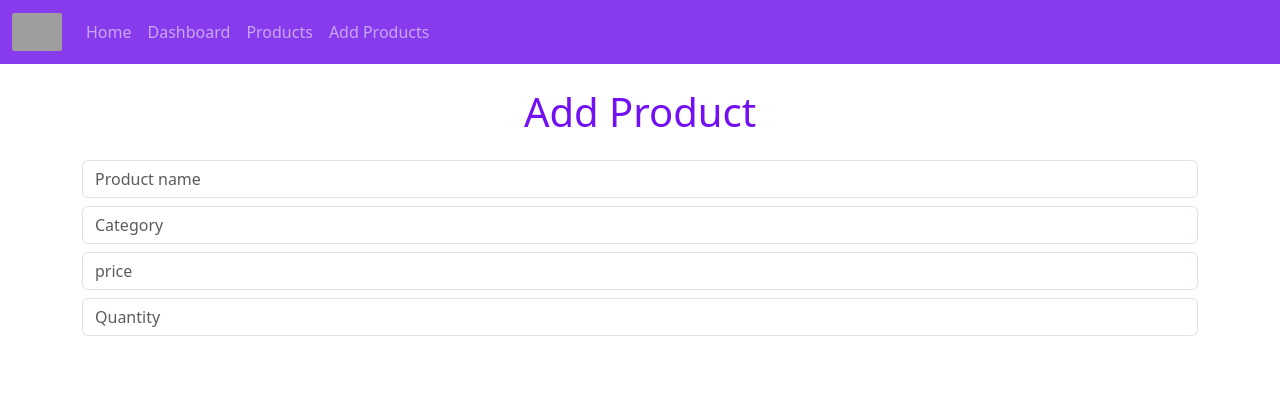
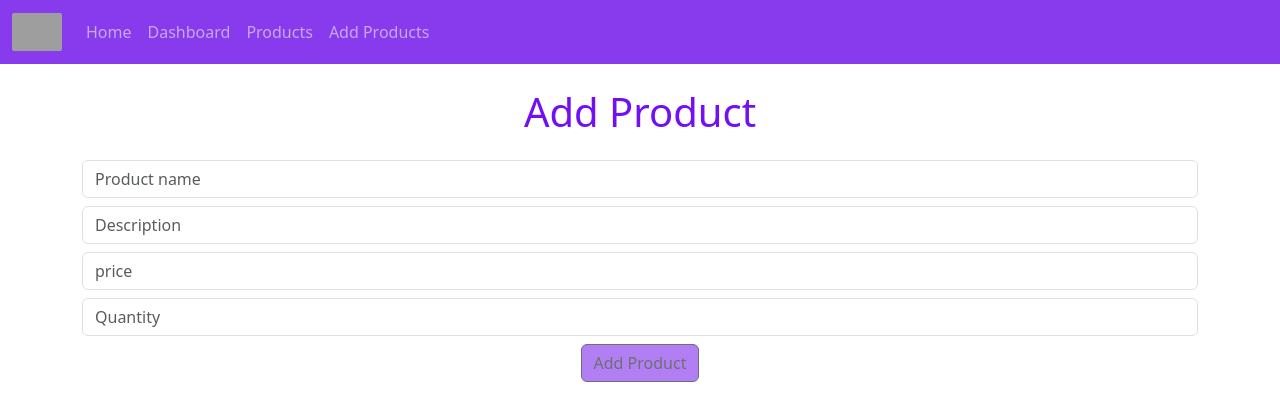
Before and after one commit to Jp8125/inv_sys, an Angular app: page /add in a window 1280 px wide. Shown: the top 420 px of the page. Built offline with nearby package versions, Linux system fonts and the light colour scheme; grey boxes are pictures that could not be loaded.

Commit message:
validation added

```diff
--- a/src/app/product/add/add.component.html
+++ b/src/app/product/add/add.component.html
@@ -1,16 +1,43 @@
 <div class="container">
-  <h1 class="text-center my-4  headings">Add Product</h1>
-    <div class="form-group">
-      <input type="text" class="form-control" placeholder="Product name"   [(ngModel)]="newProduct.name">
+  <h1 class="text-center my-4 headings">Add Product</h1>
+  <div class="form-group">
+    <input type="text" class="form-control" placeholder="Product name" required minlength="4"
+      [(ngModel)]="newProduct.name" #name="ngModel" />
+    <div *ngIf="name.invalid && (name.dirty || name.touched)" class="alert">
+      <small class="text-danger" *ngIf="name.errors?.['required']">
+        Name is required.
+      </small>
+      <small class="text-danger" *ngIf="name.errors?.['minlength']">
+        Name must be at least 4 characters long.
+      </small>
     </div>
     <div class="form-group my-2">
-      <input type="text" class="form-control" placeholder="Category" [(ngModel)]="newProduct.description">
+      <input type="text" class="form-control" placeholder="Description" required [(ngModel)]="newProduct.description"
+        #des="ngModel" />
+      <div *ngIf="des.invalid && (des.dirty || des.touched)" class="alert">
+        <small class="text-center text-danger my-4" *ngIf="des.errors?.['required']">*Description required</small>
+      </div>
     </div>
     <div class="form-group my-2">
-      <input type="number" class="form-control" placeholder="price" [(ngModel)]="newProduct.price">
+      <input type="number" class="form-control" placeholder="price" [(ngModel)]="newProduct.price" required min="1" #price="ngModel" />
+      <div>
+        <div *ngIf="price.invalid && (price.dirty || price.touched)" class="alert">
+          <small class="text-center text-danger my-4" *ngIf="price.errors?.['required']">*Price required</small>
+          <small class="text-center text-danger my-4" *ngIf="price.errors?.['min']">*Price should more then 0</small>
+        </div>
+      </div>
     </div>
     <div class="form-group my-2">
-      <input type="number" class="form-control" placeholder="Quantity" [(ngModel)]="newProduct.quantity">
+      <input type="number" class="form-control" placeholder="Quantity" [(ngModel)]="newProduct.quantity" required min="1" #quanitity="ngModel" />
+      <div *ngIf="quanitity.invalid && (quanitity.dirty || quanitity.touched)" class="alert">
+        <small class="text-center text-danger my-4" *ngIf="quanitity.errors?.['required']">*quanitity required</small>
+        <small class="text-center text-danger my-4" *ngIf="quanitity.errors?.['min']">*quanitity should more then 0</small>
+      </div>
     </div>
-    <div *ngIf="newProduct.name && newProduct.description" ><button class="btn" id="btn" (click)="addProduct()">Add Product</button></div>
+    <div class="text-center">
+      <button class="btn" id="btn" (click)="addProduct()" [disabled]="name.invalid || price.invalid || quanitity.invalid || des.invalid ">
+        Add Product
+      </button>
+    </div>
+  </div>
 </div>
```
